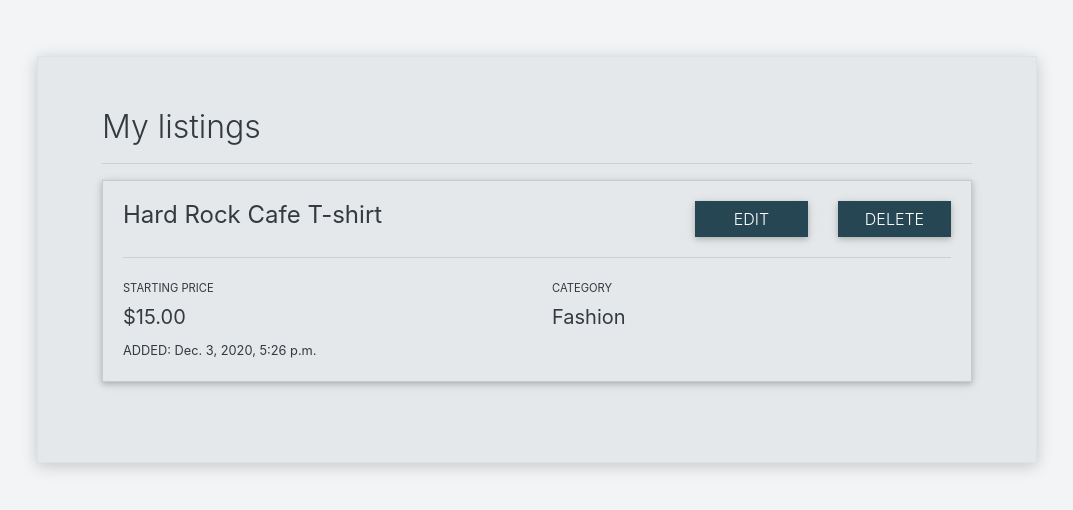
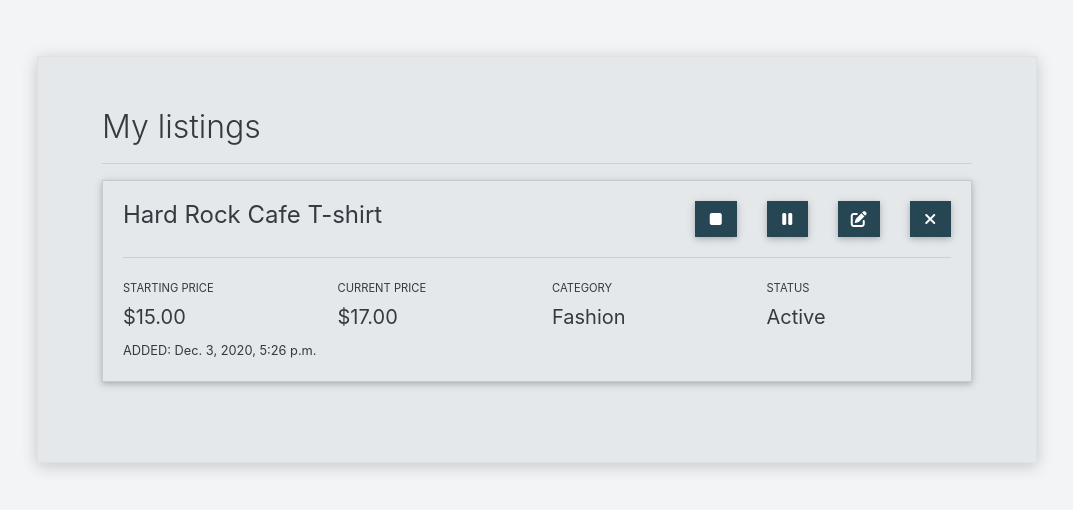
Before and after one commit to kamilbednarski/commerce, a Django app: page /profile/view/mylistings in a window 1280 px wide. Shown: the part 141-651 px from the top of the page, without its empty margins (103-1176 px from the left). Run offline with Django 3.2, Linux system fonts and the light colour scheme; a user stored in the database is signed in; data comes from the database, SQL or seed files in the repository; both versions use the stored data as it was after the commit; some libraries are stand-ins or nearby versions.

Commit message:
new: listing_activate and listing_deactivate method

```diff
--- a/auctions/models.py
+++ b/auctions/models.py
@@ -54,6 +54,12 @@
     date_added = models.DateTimeField(default=timezone.now)
     active = models.BooleanField(default=True)
 
+    def get_status(self):
+        if self.active == 1:
+            return "active"
+        else:
+            return "not active"
+
     def __str__(self):
         return self.title
 
--- a/auctions/templates/auctions/browse_listings.html
+++ b/auctions/templates/auctions/browse_listings.html
@@ -48,9 +48,9 @@
                             </div>
                             <div class="row">
                                 <div class="col">
-                                    <label class="form-input-label" for="startingPriceOutput">STARTING PRICE</label>
+                                    <label class="form-input-label" for="startingPriceOutput">CURRENT PRICE</label>
                                     <div id="startingPriceOutput">
-                                        <h5>${{ listing.starting_price }}0</h5>
+                                        <h5>${{ listing.current_price }}0</h5>
                                     </div>
                                 </div>
                                 <div class="col">
--- a/auctions/templates/auctions/listings_view.html
+++ b/auctions/templates/auctions/listings_view.html
@@ -25,17 +25,43 @@
             <div class="card" style="border-radius: 0; background-color: #E4E8EA;">
                 <div class="card-body">
                     <div class="row">
-                        <div class="col-8">
+                        <div class="col">
                             <h4 class="card-title">{{ listing.title }}</h4>
                         </div>
-                        <div class="col-2">
-                            <a href="{% url 'change_password' %}" role="button" class="btn btn-info button-custom btn-block">EDIT</a>
-                        </div>
-                        <div class="col-2">
+                        <!-- Stop auction button -->
+                        <div class="col-1">
                             <form action="{% url 'listing_delete' %}" method="POST">
                                 {% csrf_token %}
                                 <input name="listing_id" value={{ listing.id }} hidden>
-                                <button type="submit" class="btn btn-info button-custom btn-block">DELETE</button>
+                                <button type="submit" class="btn btn-info button-custom btn-block"><i class="fas fa-stop"></i></button>
+                            </form>
+                        </div>
+                        <!-- Suspend/Activate button -->
+                        <div class="col-1">
+                            {% if listing.active == 1 %}
+                            <form action="{% url 'listing_deactivate' %}" method="POST">
+                                {% csrf_token %}
+                                <input name="listing_id" value="{{ listing.id }}" hidden>
+                                <button type="submit" class="btn btn-info button-custom btn-block"><i class="fas fa-pause"></i></button>
+                            </form>
+                            {% else %}
+                            <form action="{% url 'listing_activate' %}" method="POST">
+                                {% csrf_token %}
+                                <input name="listing_id" value="{{ listing.id }}" hidden>
+                                <button type="submit" class="btn btn-info button-custom btn-block"><i class="fas fa-play"></i></button>
+                            </form>
+                            {% endif %}
+                        </div>
+                        <!-- Edit button -->
+                        <div class="col-1">
+                            <a href="{% url 'change_password' %}" role="button" class="btn btn-info button-custom btn-block"><i class="fas fa-edit"></i></a>
+                        </div>
+                        <!-- Delete button -->
+                        <div class="col-1">
+                            <form action="{% url 'listing_delete' %}" method="POST">
+                                {% csrf_token %}
+                                <input name="listing_id" value={{ listing.id }} hidden>
+                                <button type="submit" class="btn btn-info button-custom btn-block"><i class="fas fa-times"></i></button>
                             </form>
                         </div>
                     </div>
@@ -48,6 +74,12 @@
                             </div>
                         </div>
                         <div class="col">
+                            <label class="form-input-label" for="currentPriceOutput">CURRENT PRICE</label>
+                            <div id="currentPriceOutput">
+                                <h5>${{ listing.current_price }}0</h5>
+                            </div>
+                        </div>
+                        <div class="col">
                             <label class="form-input-label" for="categoryOutput">CATEGORY</label>
                             <div id="categoryOutput">
                                 <h5>
@@ -57,6 +89,12 @@
                                     {% endif %}
                                 {% endfor %}
                                 </h5>
+                            </div>
+                        </div>
+                        <div class="col">
+                            <label class="form-input-label" for="statusOutput">STATUS</label>
+                            <div id="statusOutput">
+                                <h5>{{ listing.get_status|title }}</h5>
                             </div>
                         </div>
                     </div>
--- a/auctions/urls.py
+++ b/auctions/urls.py
@@ -14,6 +14,8 @@
     path("profile/change/password", views.change_password, name="change_password"),
     path("profile/view/mylistings", views.listings_view, name="listings_view"),
     path("profile/view/mylistings/delete", views.listing_delete, name="listing_delete"),
+    path("profile/view/mylistings/deactivate", views.listing_deactivate, name="listing_deactivate"),
+    path("profile/view/mylistings/activate", views.listing_activate, name="listing_activate"),
     path("add", views.add_listing, name="add_listing"),
     path("category", views.categories_view, name="categories_view"),
     path("category/browse", views.browse_listings_category, name="browse_listings_category"),
--- a/auctions/views.py
+++ b/auctions/views.py
@@ -429,6 +429,51 @@
     else:
         return redirect('listings_view')
 
+@login_required
+def listing_deactivate(request):
+    '''
+    Allows user to deactivate listing.
+    '''
+    if request.method == 'POST':
+        logged_user = request.user
+        user_id = logged_user.id
+
+        # Gets listing id from POST method.
+        # and searches for Listing object with that id.
+        listing_id = request.POST['listing_id']
+        listing = Listing.objects.get(id=listing_id)
+
+        if listing.user_id == user_id:
+            listing.active = 0
+            listing.save()
+        return redirect('listings_view')
+
+    else:
+        return redirect('listings_view')
+
+
+@login_required
+def listing_activate(request):
+    '''
+    Allows user to activate listing.
+    '''
+    if request.method == 'POST':
+        logged_user = request.user
+        user_id = logged_user.id
+
+        # Gets listing id from POST method.
+        # and searches for Listing object with that id.
+        listing_id = request.POST['listing_id']
+        listing = Listing.objects.get(id=listing_id)
+
+        if listing.user_id == user_id:
+            listing.active = 1
+            listing.save()
+        return redirect('listings_view')
+
+    else:
+        return redirect('listings_view')
+
 
 @login_required
 def add_reply(request):
```
Also changed, not shown: db.sqlite3.
